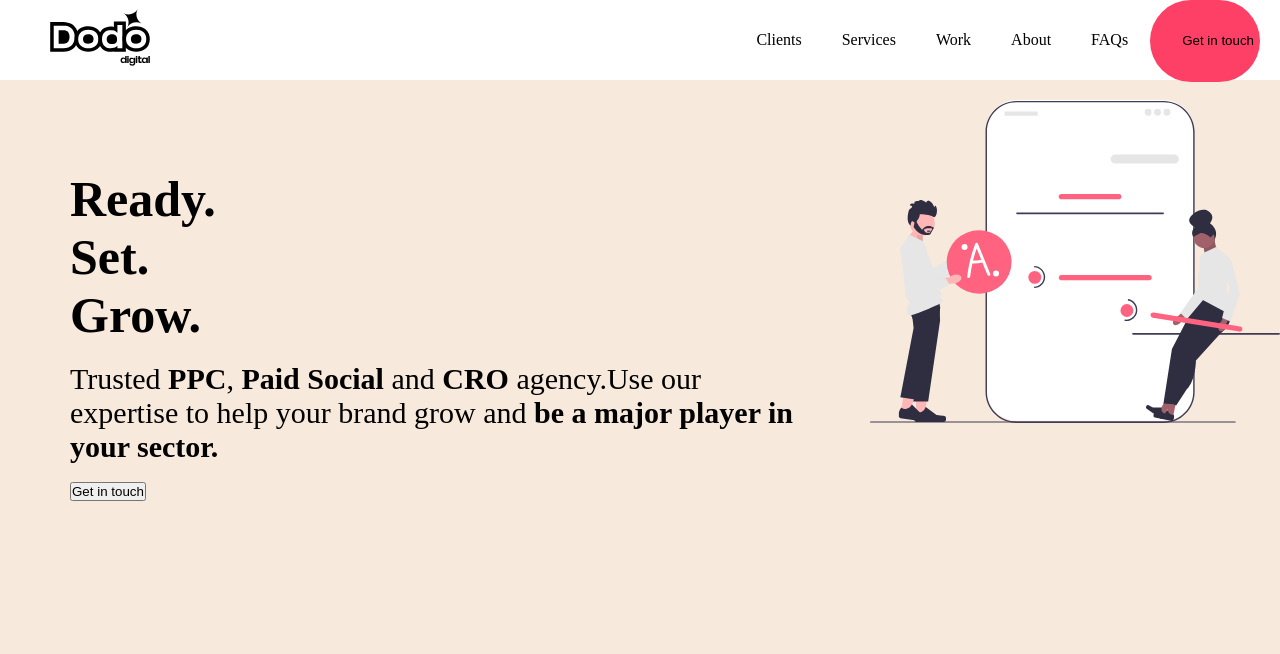
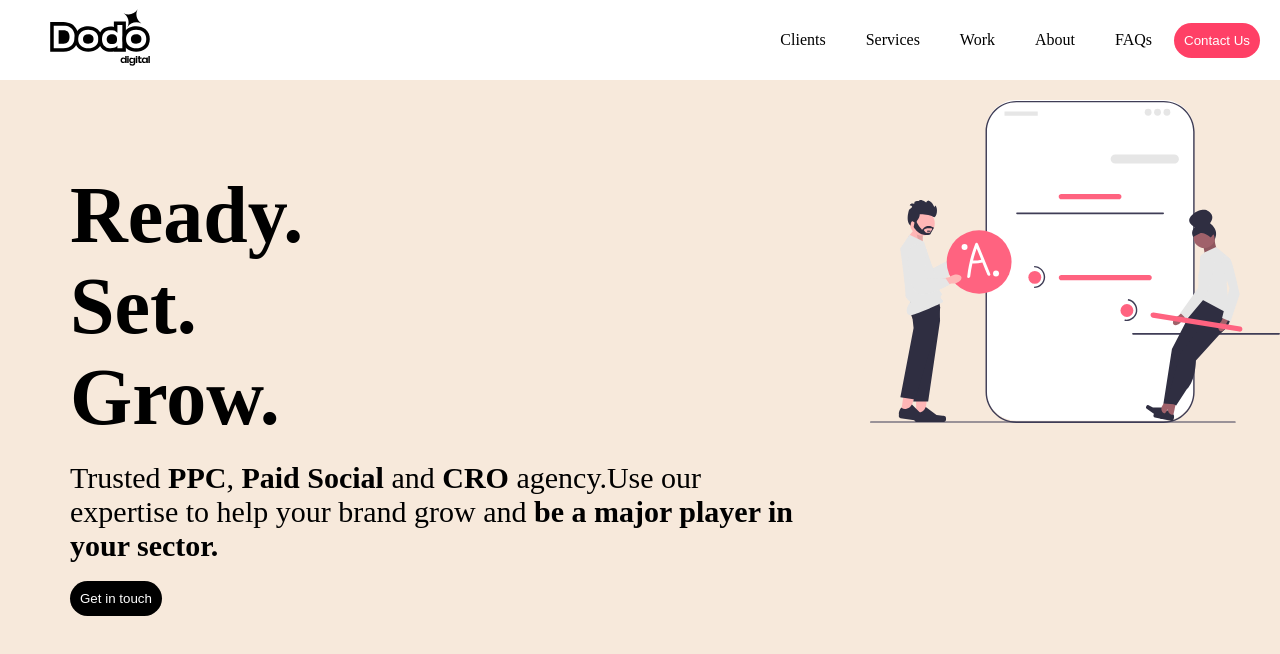
Before and after one commit to Annastacia-dev/Landing-Page, a plain HTML site: page Assets/index.html in a window 1280 px wide. Drawn offline with Linux system fonts and the light colour scheme.

Commit message:
Great progress

```diff
--- a/Assets/index.html
+++ b/Assets/index.html
@@ -27,7 +27,7 @@
                         <li><a href="#">Work</a></li>
                         <li><a href="#">About</a></li>
                         <li><a href="#">FAQs</a></li>
-                        <button id="btn_1"><li><a href="#"></a>Get in touch</li></button>
+                        <button id="btn_1"><a href="#"></a>Contact Us</button>
                     </ul>
             </div>
 
@@ -48,7 +48,7 @@
                     help your brand grow and <b>be a major player in your sector.</b>
                 </p>
                 <br>
-                <button>Get in touch</button>
+                <button id="touch">Get in touch</button>
         </div>
 
 
--- a/Assets/style.css
+++ b/Assets/style.css
@@ -68,7 +68,7 @@ p {
     font-size: 30px;
 }
 h1 {
-    font-size: 50px;
+    font-size: 80px;
 }
 #dodo {
     margin-left: 50px;
@@ -76,7 +76,18 @@ h1 {
 #btn_1 {
     border-radius: 50px;
     background: #FF4066;
-    padding: 1px 1px;
+    padding: 10px;
+    color: white;
     border: none;
-    size: 30px;
+    size: 20px;
+    cursor: pointer;
 }
+#touch {
+    padding: 10px;
+    color: white;
+    background: #000;
+    border-radius: 50px;
+    border: none;
+    cursor: pointer;
+    size: 20px;
+}
```
